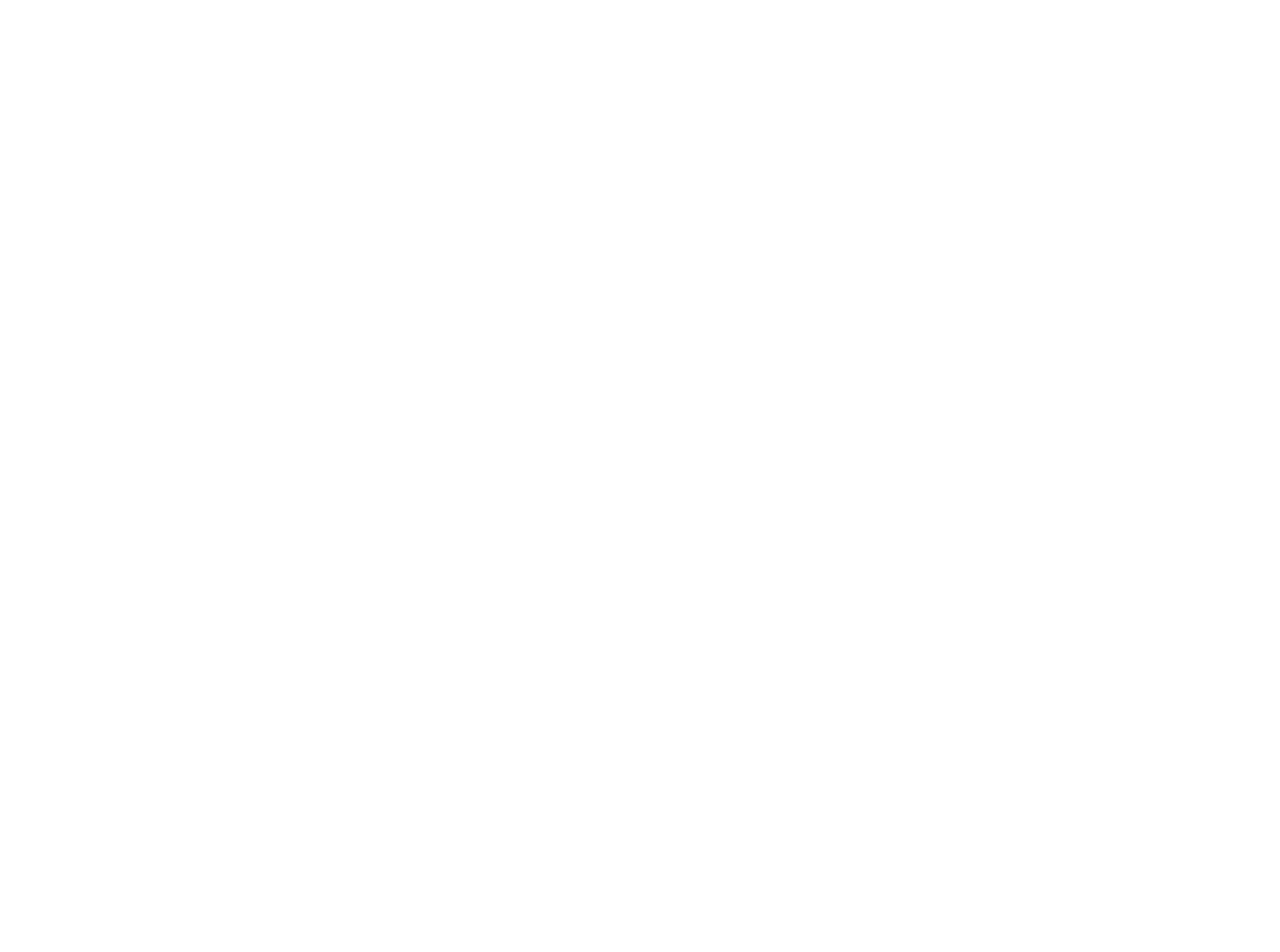
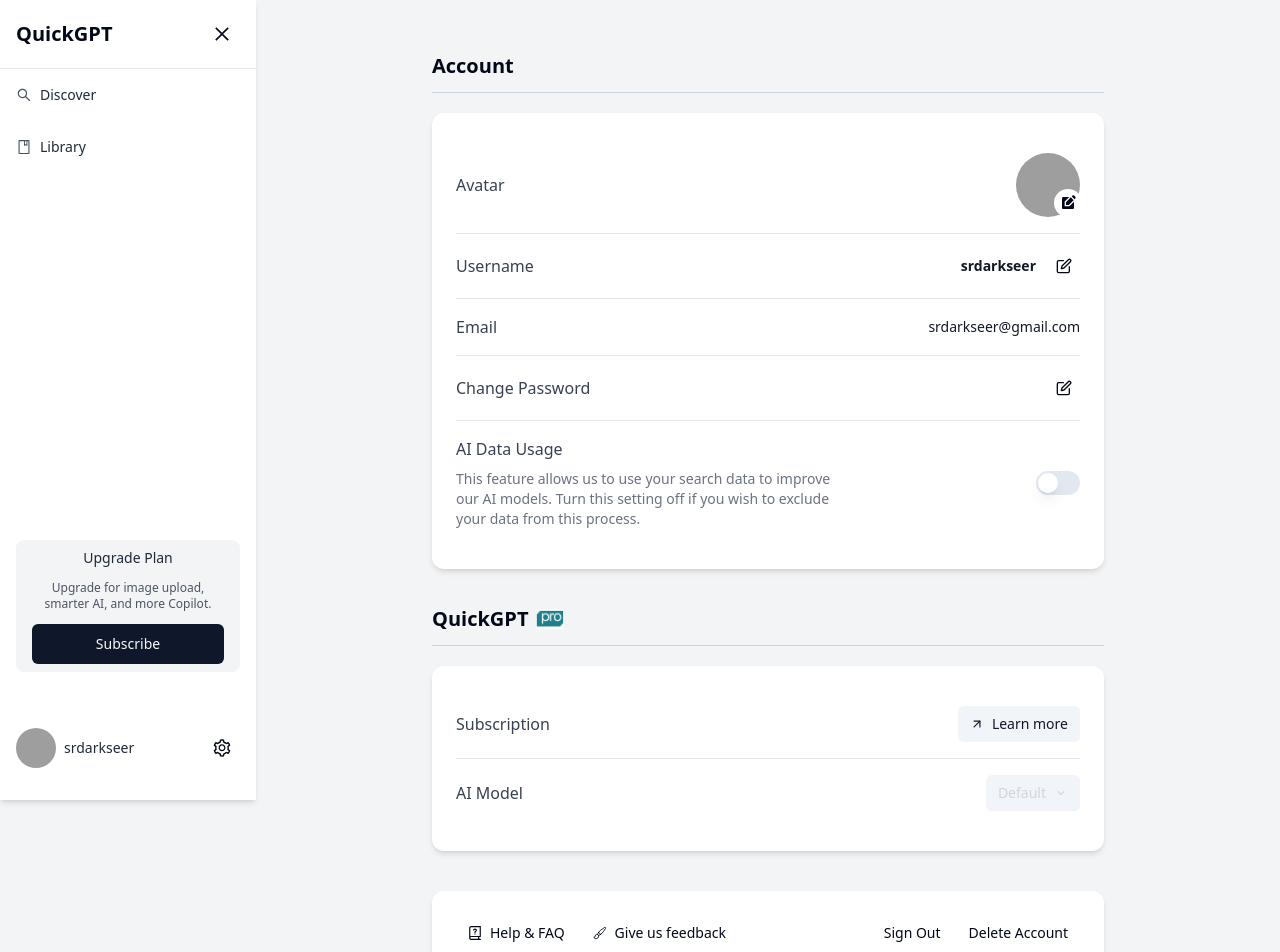
Before and after one commit to srdarkseer/ai-chat, a React (Vite) app: page /ai/settings in a window 1280 px wide. Before the commit this address had no page. Shown: the top 952 px of the page. Before the commit the page ends 800 px from the top, so only its background shows below. Built offline with nearby package versions, Linux system fonts and the light colour scheme; grey boxes are pictures that could not be loaded.

Commit message:
basic layout of settings page

```diff
--- a/package.json
+++ b/package.json
@@ -12,6 +12,7 @@
   "dependencies": {
     "@radix-ui/react-avatar": "^1.0.4",
     "@radix-ui/react-slot": "^1.0.2",
+    "@radix-ui/react-switch": "^1.0.3",
     "@types/react-router-dom": "^5.3.3",
     "class-variance-authority": "^0.7.0",
     "clsx": "^2.1.0",
--- a/src/components/ui/button.tsx
+++ b/src/components/ui/button.tsx
@@ -18,6 +18,7 @@ const buttonVariants = cva(
           "bg-secondary text-secondary-foreground hover:bg-secondary/80",
         ghost: "hover:bg-accent hover:text-accent-foreground",
         link: "text-primary underline-offset-4 hover:underline",
+        disabled: "bg-secondary text-gray-300 cursor-not-allowed",
       },
       size: {
         default: "h-10 px-4 py-2",
--- /dev/null
+++ b/src/components/ui/switch.tsx
@@ -0,0 +1,29 @@
+"use client";
+
+import * as React from "react";
+import * as SwitchPrimitives from "@radix-ui/react-switch";
+
+import { cn } from "../../lib/utils";
+
+const Switch = React.forwardRef<
+  React.ElementRef<typeof SwitchPrimitives.Root>,
+  React.ComponentPropsWithoutRef<typeof SwitchPrimitives.Root>
+>(({ className, ...props }, ref) => (
+  <SwitchPrimitives.Root
+    className={cn(
+      "peer inline-flex h-6 w-11 shrink-0 cursor-pointer items-center rounded-full border-2 border-transparent transition-colors focus-visible:outline-none focus-visible:ring-2 focus-visible:ring-ring focus-visible:ring-offset-2 focus-visible:ring-offset-background disabled:cursor-not-allowed disabled:opacity-50 data-[state=checked]:bg-primary data-[state=unchecked]:bg-input",
+      className
+    )}
+    {...props}
+    ref={ref}
+  >
+    <SwitchPrimitives.Thumb
+      className={cn(
+        "pointer-events-none block h-5 w-5 rounded-full bg-background shadow-lg ring-0 transition-transform data-[state=checked]:translate-x-5 data-[state=unchecked]:translate-x-0"
+      )}
+    />
+  </SwitchPrimitives.Root>
+));
+Switch.displayName = SwitchPrimitives.Root.displayName;
+
+export { Switch };
--- /dev/null
+++ b/src/pages/Settings.tsx
@@ -0,0 +1,157 @@
+import React, { useState } from "react";
+import { Switch } from "../components/ui/switch";
+import { Button } from "./../components/ui/button";
+
+import { FiEdit, FiArrowUpRight } from "react-icons/fi";
+import { MdKeyboardArrowDown, MdEditSquare } from "react-icons/md";
+import { GrHelpBook } from "react-icons/gr";
+import { HiOutlinePaintBrush } from "react-icons/hi2";
+
+import pro from "./../assets/images/pro.png";
+
+const Settings = () => {
+  const handleEditAvatar = () => {
+    console.log("Edit avatar clicked");
+  };
+
+  return (
+    <div className="bg-gray-100 min-h-screen flex flex-col gap-6 items-center py-10">
+      <div className="flex flex-col gap-5 max-w-2xl w-full">
+        <div className="border-b border-slate-300 py-3">
+          <h2 className="text-xl font-bold">Account</h2>
+        </div>
+        <div className="bg-white p-6 rounded-xl shadow-md max-w-2xl w-full">
+          <div className="divide-y divide-gray-200">
+            <div className="py-4 flex justify-between items-center">
+              <span className="text-gray-700">Avatar</span>
+              <div className="relative">
+                <img
+                  src="https://github.com/shadcn.png"
+                  alt="User Avatar"
+                  className="h-16 w-16 rounded-full"
+                />
+                <button
+                  onClick={handleEditAvatar}
+                  className="absolute bottom-0 right-[-2px] bg-white rounded-full p-1.5 hover:bg-gray-200 focus:outline-none cursor-pointer"
+                  aria-label="Edit avatar"
+                >
+                  <MdEditSquare className="h-4 w-4" />
+                </button>
+              </div>
+            </div>
+
+            <div className="py-4 flex justify-between items-center">
+              <span className="text-gray-700">Username</span>
+              <div className="flex items-center space-x-3">
+                <span className="text-gray-900 text-sm font-semibold">
+                  srdarkseer
+                </span>
+                <button className="rounded-full p-2 hover:bg-gray-200 focus:outline-none cursor-pointer">
+                  <FiEdit />
+                </button>
+              </div>
+            </div>
+
+            <div className="py-4 flex justify-between items-center">
+              <span className="text-gray-700">Email</span>
+              <div className="flex items-center space-x-3">
+                <span className="text-gray-900 text-sm">
+                  srdarkseer@gmail.com
+                </span>
+              </div>
+            </div>
+
+            <div className="py-4 flex justify-between items-center">
+              <span className="text-gray-700">Change Password</span>
+              <button className="rounded-full p-2 hover:bg-gray-200 focus:outline-none cursor-pointer">
+                <FiEdit />
+              </button>
+            </div>
+
+            <div className="py-4 flex justify-between items-center">
+              <span className="flex flex-col gap-2">
+                <span className="text-gray-700">AI Data Usage</span>
+                <p className="text-gray-500 text-sm max-w-sm">
+                  This feature allows us to use your search data to improve our
+                  AI models. Turn this setting off if you wish to exclude your
+                  data from this process.
+                </p>
+              </span>
+              <Switch />
+            </div>
+          </div>
+        </div>
+      </div>
+
+      <div className="flex flex-col gap-5 max-w-2xl w-full">
+        <div className="border-b border-slate-300 py-3 flex items-center gap-2">
+          <h2 className="text-xl font-bold">QuickGPT</h2>
+          <img src={pro} alt="pro" className="w-7 h-5" />
+        </div>
+        <div className="bg-white p-6 rounded-xl shadow-md  w-full">
+          <div className="divide-y divide-gray-200">
+            <div className="py-4 flex justify-between items-center">
+              <span className="text-gray-700">Subscription</span>
+              <div className="flex items-center space-x-3">
+                <Button
+                  variant="secondary"
+                  size="sm"
+                  className="flex gap-2 items-center"
+                >
+                  <FiArrowUpRight /> Learn more
+                </Button>
+              </div>
+            </div>
+
+            <div className="py-4 flex justify-between items-center">
+              <span className="text-gray-700">AI Model</span>
+              <div className="flex items-center space-x-3">
+                <Button
+                  size="sm"
+                  variant="disabled"
+                  className="flex gap-2 items-center"
+                >
+                  Default <MdKeyboardArrowDown />
+                </Button>
+              </div>
+            </div>
+          </div>
+        </div>
+      </div>
+
+      <div className="flex flex-col gap-5 max-w-2xl w-full mt-4">
+        <div className="bg-white p-6 rounded-xl shadow-md  w-full flex justify-between">
+          <div className="flex gap-1">
+            <Button
+              size="sm"
+              variant="ghost"
+              className="flex gap-2 items-center"
+            >
+              <GrHelpBook /> Help & FAQ
+            </Button>
+
+            <Button
+              size="sm"
+              variant="ghost"
+              className="flex gap-2 items-center"
+            >
+              <HiOutlinePaintBrush /> Give us feedback
+            </Button>
+          </div>
+
+          <div className="flex gap-1">
+            <Button size="sm" variant="ghost">
+              Sign Out
+            </Button>
+
+            <Button size="sm" variant="ghost">
+              Delete Account
+            </Button>
+          </div>
+        </div>
+      </div>
+    </div>
+  );
+};
+
+export default Settings;
--- a/src/routes/MainRoutes.tsx
+++ b/src/routes/MainRoutes.tsx
@@ -3,6 +3,7 @@ import LoginPage from "../pages/Auth/Login";
 import ChatInterface from "../pages/User/ChatInterface";
 import Upload from "../pages/Admin/Upload";
 import MainLayout from "../layouts/Main";
+import Setting from "../pages/Settings";
 
 // ==============================|| MAIN ROUTING ||============================== //
 
@@ -25,6 +26,10 @@ const MainRoutes = {
           path: "upload",
           element: <Upload />,
         },
+        {
+          path: "settings",
+          element: <Setting />,
+        },
       ],
     },
   ],
```
Also changed, not shown: src/assets/images/pro.png (added), 1 other file (tests, documents, lock files or other folders).
